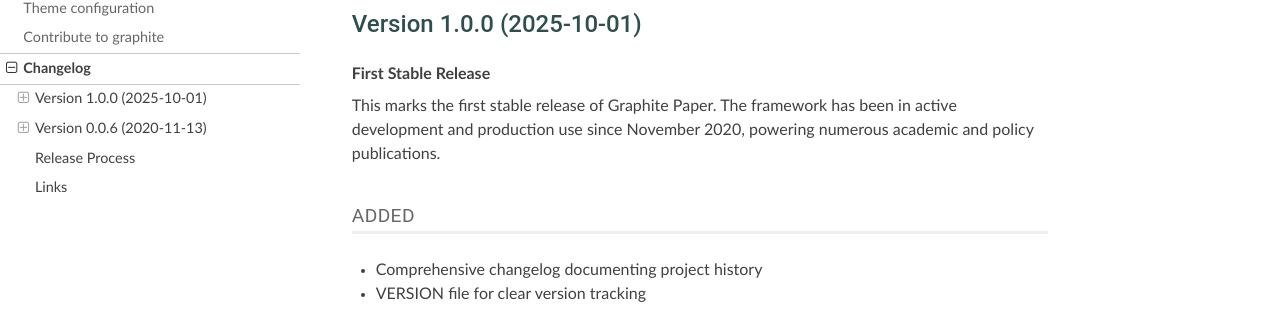
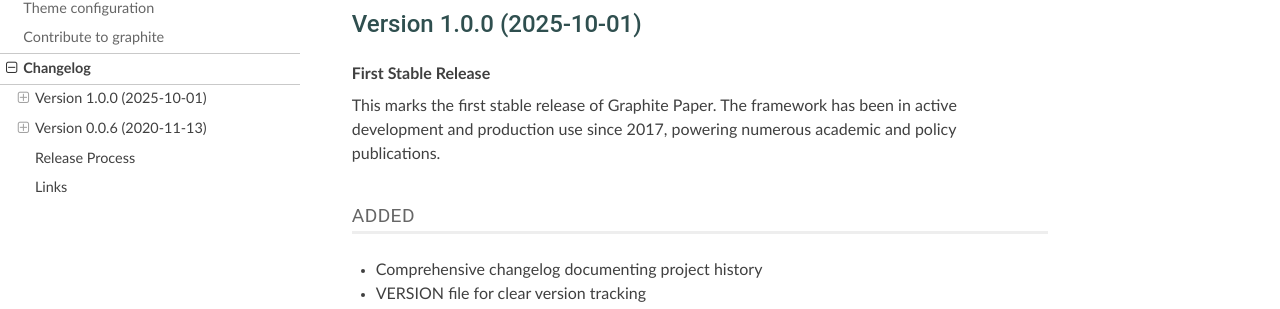
Before and after one commit to impactdistillery/graphite-paper, a Sphinx documentation site: the page built from docs/pages/changelog.rst, in a window 1280 px wide and 900 px high. Shown: the part 288-597 px from the top of the window. Built offline with Sphinx 7.4.7 and the Read the Docs theme 3.1.0, drawn with Linux system fonts in a browser that asks for light colours; some of the changed text lies outside the part shown.

Commit message:
Update changelog dates to 2017 and replace sample publication with academic paper
Co-authored-by: crosssenses <8026065+crosssenses@users.noreply.github.com>

```diff
--- a/docs/pages/changelog.rst
+++ b/docs/pages/changelog.rst
@@ -9,7 +9,7 @@ Version 1.0.0 (2025-10-01)
 
 **First Stable Release**
 
-This marks the first stable release of Graphite Paper. The framework has been in active development and production use since November 2020, powering numerous academic and policy publications.
+This marks the first stable release of Graphite Paper. The framework has been in active development and production use since 2017, powering numerous academic and policy publications.
 
 Added
 -----
```
Also changed, not shown: other parts of docs/pages/changelog.rst (+1 -1 lines), CHANGELOG.md (+2 -2 lines).
